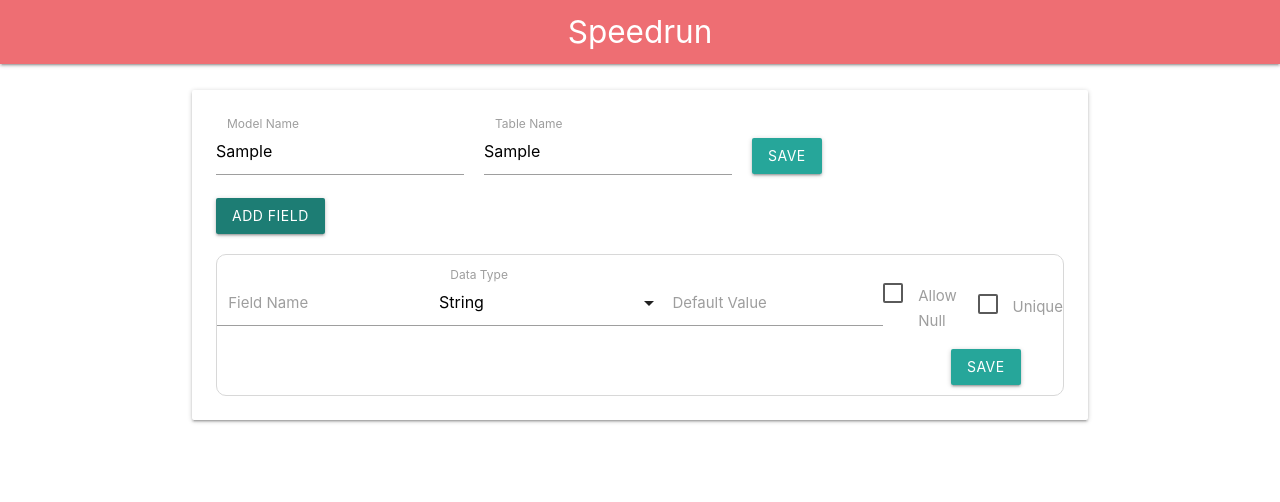
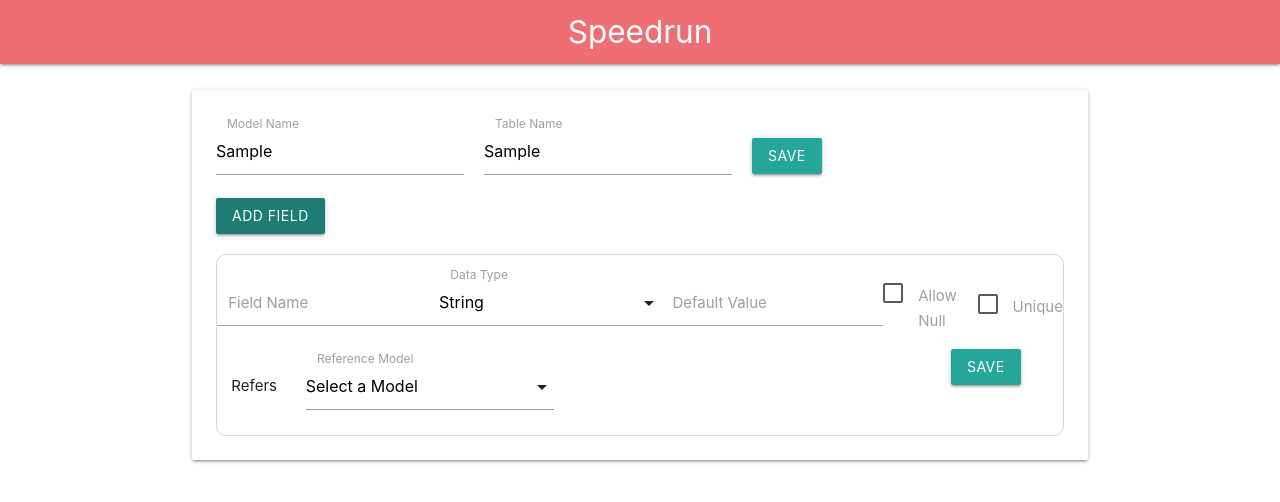
Before and after one commit to the-nikhil-jugdan/speedrun, a React (Create React App) app: page /model/0 in a window 1280 px wide. Both pictures are taken after typing "Sample", "Sample" into the empty fields and a click on the button "ADD FIELD". Shown: the top 502 px of the page. Built offline with nearby package versions, Linux system fonts and the light colour scheme.

Commit message:
Added Form Feild for the values

```diff
--- a/src/components/fieldForm/index.jsx
+++ b/src/components/fieldForm/index.jsx
@@ -6,8 +6,18 @@ import { sequelize_db_types } from "./util";
 
 class index extends Component {
   render() {
-    const { type, fieldName, defaultValue, allowNull, unique } = this.state;
+    const {
+      type,
+      fieldName,
+      defaultValue,
+      allowNull,
+      unique,
+      refernceModel,
+      referenceKey,
+      deferable,
+    } = this.state;
     const { modifyFormElement, addField, changeType } = this;
+    const { models } = this.context.apiState;
     return (
       <div>
         <div
@@ -77,6 +87,101 @@ class index extends Component {
             marginRight: "5%",
           }}
         >
+          <div
+            style={{
+              display: "flex",
+              flex: "1",
+              justifyContent: "flex-start",
+              alignItems: "center",
+              marginRight: "2%",
+            }}
+          >
+            <p
+              style={{
+                marginLeft: "2%",
+                marginRight: "4%",
+              }}
+            >
+              Refers
+            </p>
+            <div
+              style={{
+                marginRight: "4%",
+              }}
+            >
+              <Select
+                label="Reference Model"
+                multiple={false}
+                value={refernceModel}
+                onChange={(e) => {
+                  this.setState({
+                    refernceModel: e.target.value,
+                  });
+                }}
+              >
+                <option key="empty" value="">
+                  Select a Model
+                </option>
+                {Array.from(models.keys()).map((key) => {
+                  return (
+                    <option key={key} value={key}>
+                      {models.get(key).modelName}
+                    </option>
+                  );
+                })}
+              </Select>
+            </div>
+            {refernceModel != "" ? (
+              <div
+                style={{
+                  marginRight: "4%",
+                }}
+              >
+                <Select
+                  multiple={false}
+                  label="Key"
+                  value={referenceKey}
+                  onChange={(e) => {
+                    this.setState({
+                      referenceKey: e.target.value,
+                    });
+                  }}
+                >
+                  <option key={"empty"} value="">
+                    Select a key
+                  </option>
+                  {Array.from(models.get(refernceModel).fields.keys()).map(
+                    (key) => {
+                      return (
+                        <option key={key} value={key}>
+                          {models.get(refernceModel).fields.get(key).fieldName}
+                        </option>
+                      );
+                    }
+                  )}
+                </Select>
+              </div>
+            ) : (
+              ""
+            )}
+
+            {refernceModel != "" ? (
+              <div>
+                <Checkbox
+                  filledIn
+                  name="isDeffered"
+                  label="Defferable"
+                  checked={deferable}
+                  onChange={(e) => {
+                    this.setState({ deferable: !this.state.deferable });
+                  }}
+                  id={fieldName + "deferable"}
+                />
+              </div>
+            ) : (
+              ""
+            )}
+          </div>
           <Button onClick={addField}>Save</Button>
         </div>
       </div>
@@ -93,6 +198,9 @@ class index extends Component {
         allowNull: false,
         fieldName: "",
         unique: false,
+        refernceModel: "",
+        referenceKey: "",
+        deferable: false,
       };
     else {
       const { field } = props;
@@ -102,6 +210,9 @@ class index extends Component {
         allowNull: field.allowNull,
         fieldName: field.fieldName,
         unique: field.unique,
+        refernceModel: "",
+        referenceKey: "",
+        deferable: false,
       };
     }
   }
@@ -135,6 +246,7 @@ class index extends Component {
     field.defaultValue = this.state.defaultValue;
     field.allowNull = this.state.allowNull;
     field.fieldName = this.state.fieldName;
+    field.unique = this.state.unique;
     addFieldToModel(field.fieldName, field);
     this.clear();
   };
--- a/src/context/index.jsx
+++ b/src/context/index.jsx
@@ -6,7 +6,6 @@ export const APIContext = createContext();
 export class APIProvider extends Component {
   constructor(props) {
     super(props);
-
     this.state = {
       ...new API(),
     };
--- a/src/models/field.js
+++ b/src/models/field.js
@@ -1,12 +1,12 @@
 class Field {
   constructor() {
-    this.type = ''
-    this.defaultValue = ''
-    this.allowNull = false
-    this.references = null
-    this.fieldName = ''
-    this.unique = null
+    this.type = "";
+    this.defaultValue = "";
+    this.allowNull = false;
+    this.references = null;
+    this.fieldName = "";
+    this.unique = false;
   }
 }
 
-export default Field
+export default Field;
```
